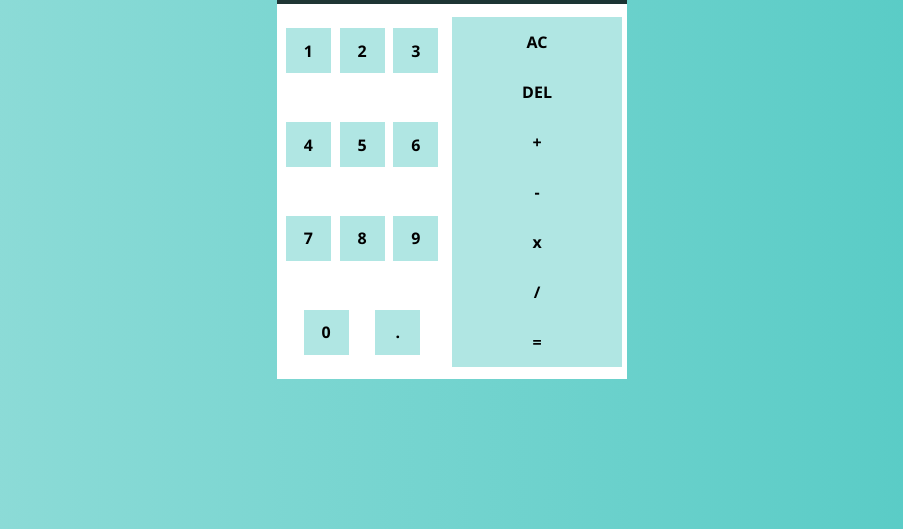
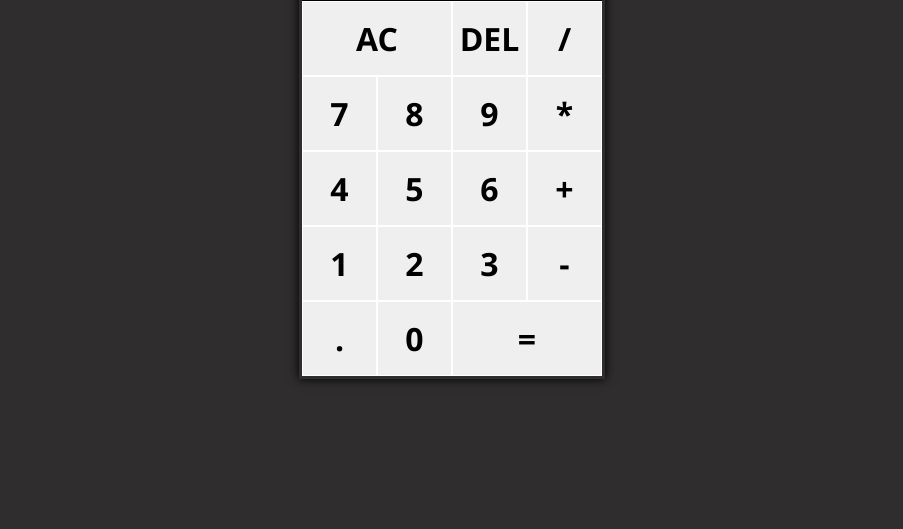
Before and after one commit to Roshaun-Code/Calculator, a plain HTML site: page index.html in a window 1280 px wide. Shown: the part 271-800 px from the top of the page, without its empty margins (188-1091 px from the left). Drawn offline with Linux system fonts and the light colour scheme.

Commit message:
Completely revamped designed using css grids

```diff
--- a/index.html
+++ b/index.html
@@ -2,7 +2,7 @@
 <html lang="en">
 <head>
     <meta charset="UTF-8">
-    <title>🖩 Calculator</title>
+    <title>Calculate deez</title>
     <link rel="stylesheet" href="style.css">
     <script src="script.js" defer></script>
 </head>
@@ -14,31 +14,24 @@
                 <div class="current">456</div>
             </div>
 
-            <div class="calculator-bottom">
-                <div class="numbers">
-                    <div class="number">1</div>
-                    <div class="number">2</div>
-                    <div class="number">3</div>
-                    <div class="number">4</div>
-                    <div class="number">5</div>
-                    <div class="number">6</div>
-                    <div class="number">7</div>
-                    <div class="number">8</div>
-                    <div class="number">9</div>
-                    <div class="number">0</div>
-                    <div class="number">.</div>
-                </div>
-                <div class="operators">
-                    <div class="operator">AC</div>
-                    <div class="operator">DEL</div>
-                    <div class="operator">+</div>
-                    <div class="operator">-</div>
-                    <div class="operator">x</div>
-                    <div class="operator">/</div>
-                    <div class="operator">=</div>
-                </div>
-        </div>
-
+            <button class="twice">AC</button>
+            <button>DEL</button>
+            <button>/</button>
+            <button>7</button>
+            <button>8</button>
+            <button>9</button>
+            <button>*</button>
+            <button>4</button>
+            <button>5</button>
+            <button>6</button>
+            <button>+</button>
+            <button>1</button>
+            <button>2</button>
+            <button>3</button>
+            <button>-</button>
+            <button>.</button>
+            <button>0</button>
+            <button class="twice">=</button>
     </div>
 
 </body>
--- a/style.css
+++ b/style.css
@@ -1,94 +1,53 @@
+*, *::before, *::after{
+    box-sizing: border-box;
+    font-family:'Segoe UI', Tahoma, Geneva, Verdana, sans-serif;
+    font-weight: 700;
+}
+
 body{
     margin: 0;
     padding: 0;
-    background: linear-gradient(to right, #96deda, #50c9c3);
-    font-family: 'Segoe UI', Tahoma, Geneva, Verdana, sans-serif;
-    font-size: 16px;
-    font-weight: 700;
-}
-.container{
-    height: 100vh;
-    width: 100vw;
-    margin: 0;
+    min-height: 100vh;
+    background-color: #2F2D2E;
     display: flex;
     justify-content: center;
     align-items: center;
 }
 
+.container{
+    height: 600px;
+    width: 700px;
+    display: flex;
+    justify-content: center;
+    align-items: center;
+}
 .calculator-body{
-    width: 350px;
-    height: 500px;
-    box-sizing: border-box;
+    display: grid;
+    min-height: 500px;
+    grid-template-columns: repeat(4, 75px);
+    grid-template-rows: minmax(100px, auto)repeat(5, 75px);
+    border: 3px solid #2F2D2E;
+    box-shadow: 0 0 10px black;
+}
+
+.twice{
+    grid-column: span 2;
 }
 
 .screen{
-    box-sizing: border-box;
-    height: 25%;
-    background-color: rgba(0, 0, 0, .75);
-    box-sizing: border-box;
+    grid-column: 1/-1;
+    background-color: black;
+    color: white;
     display: flex;
     flex-direction: column;
     align-items: flex-end;
+    padding: 10px;
     justify-content: space-around;
-    color: rgba(255, 255, 255, 0.75);
-    padding: 10px;
 }
 
-.current{
+.calculator-body > button{
+    border: 1px solid white;
+    outline: none;
     font-size: 2rem;
+    cursor: pointer;
 }
-.calculator-bottom{
-    height: 75%;
-    display: flex;
-    justify-items: center;
-    box-sizing: border-box;
-}
-
-.numbers{
-    width: 50%;
-    display: flex;
-    flex-wrap: wrap;
-    align-items: center;
-    justify-content: space-evenly;
-    background-color: white;
-}
-
-.number{
-    /*border: 3px solid black;*/
-    display: flex;
-    height: 45px;
-    width: 45px;
-    justify-content: center;
-    align-items: center;
-    background-color: rgba(150, 222, 218, 0.75);
-
-}
-
-.number:hover{
-    background-color: rgba(150, 222, 218, 0.90);
-}
-
-.operators{
-    width: 50%;
-    display: flex;
-    flex-direction: column;
-    align-items: center;
-    justify-content: center;
-    gap: auto;
-    background-color: white;
-    padding: 5px;
-}
-
-.operator{
-    display: flex;
-    flex-direction: column;
-    height: 50px;
-    width: 100%;
-    justify-content: center;
-    align-items: center;
-    background-color: rgba(150, 222, 218, 0.75);
-}
-
-.operator:hover{
-    background-color: rgba(150, 222, 218, 0.90);
-}
```
